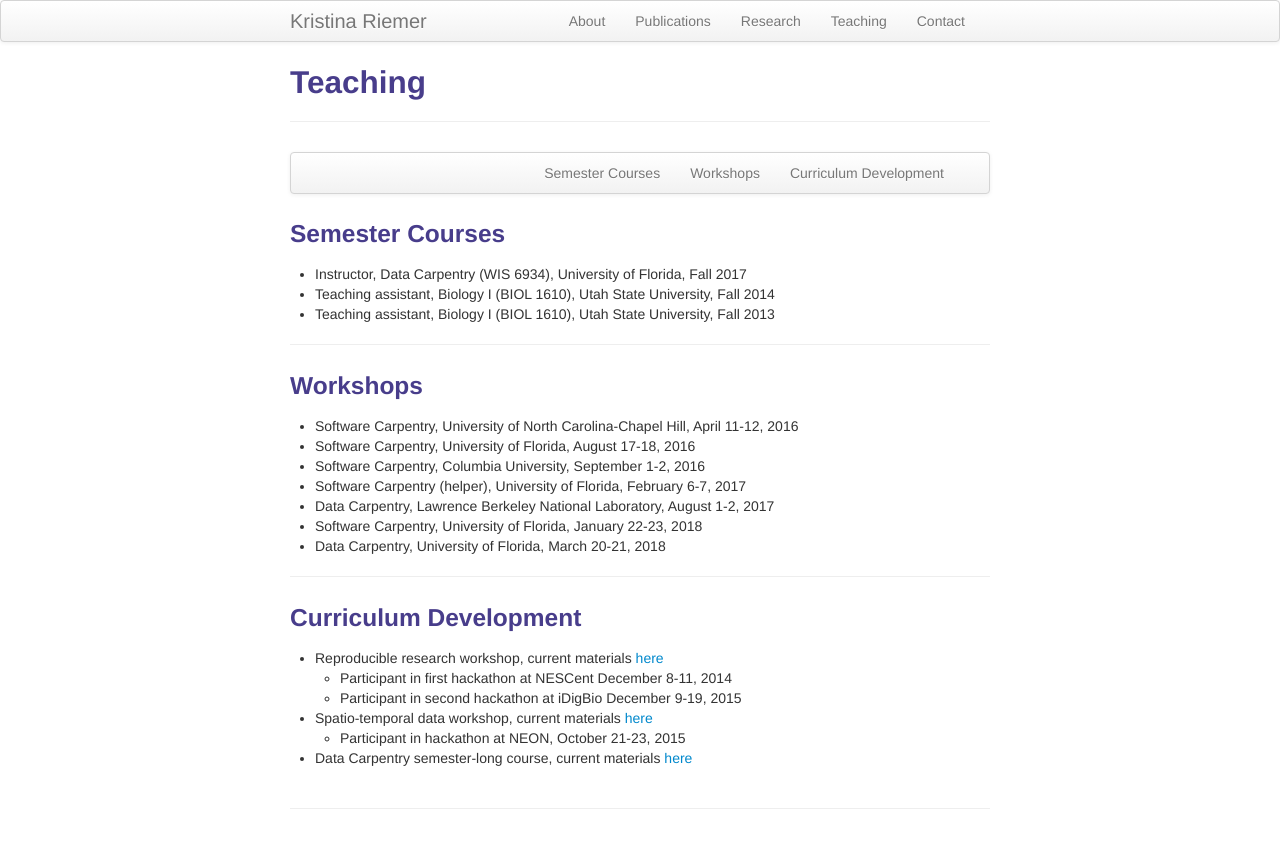
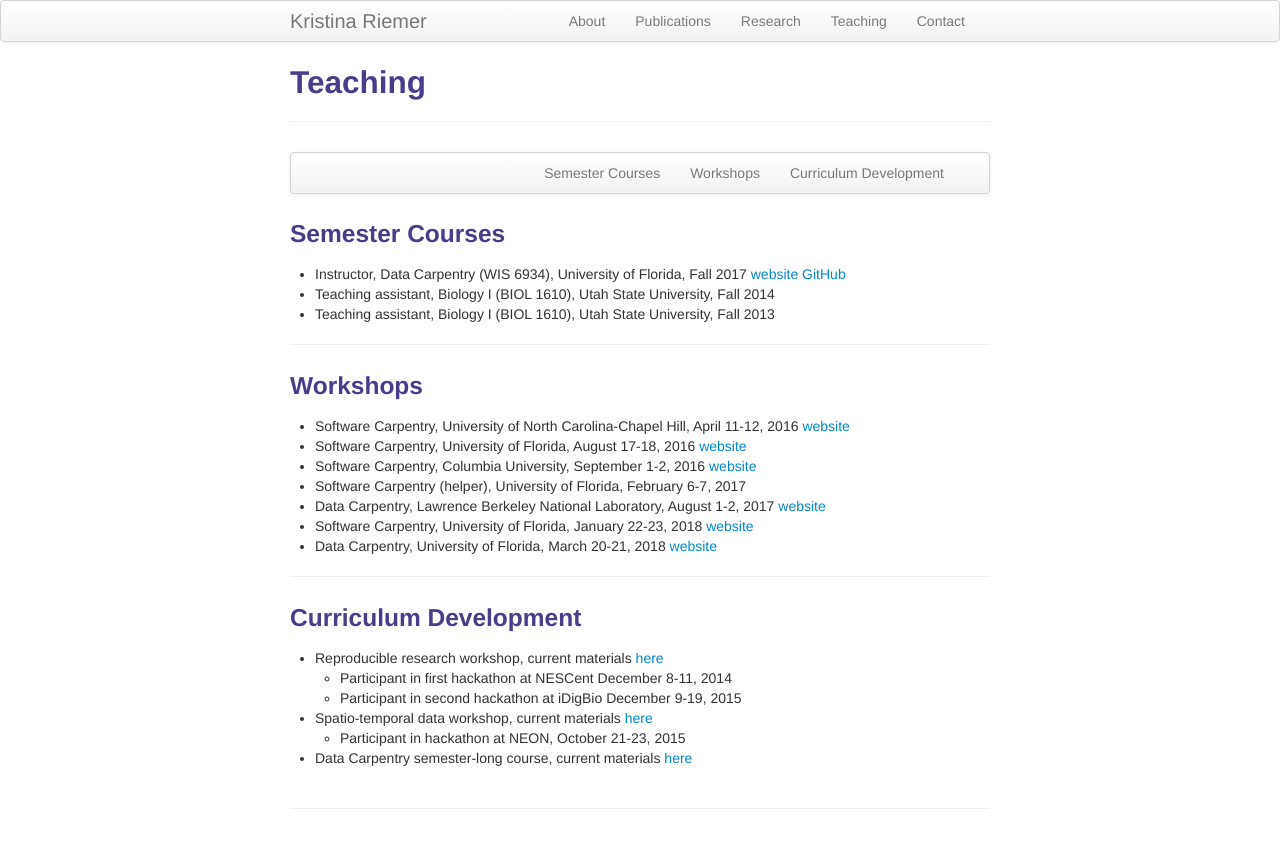
Before and after one commit to KristinaRiemer/KristinaRiemer.github.io, a Jekyll site: the page built from pages/teaching.md, in a window 1280 px wide. Shown: the top 848 px of the page. Built offline with Jekyll 4.4.1, drawn with Linux system fonts in a browser that asks for light colours.

Commit message:
Add bunch of website links to pubs and teaching pages

```diff
--- a/pages/teaching.md
+++ b/pages/teaching.md
@@ -17,7 +17,7 @@ description: Kristina Riemer's teaching experiences
 
 ### <a name="semester"></a>Semester Courses
 
-- Instructor, Data Carpentry (WIS 6934), University of Florida, Fall 2017
+- Instructor, Data Carpentry (WIS 6934), University of Florida, Fall 2017 [website](http://www.datacarpentry.org/semester-biology/) [GitHub](https://github.com/datacarpentry/semester-biology)
 - Teaching assistant, Biology I (BIOL 1610), Utah State University, Fall 2014
 - Teaching assistant, Biology I (BIOL 1610), Utah State University, Fall 2013
 
@@ -25,13 +25,13 @@ description: Kristina Riemer's teaching experiences
 
 ### <a name="workshop"></a>Workshops
 
-- Software Carpentry, University of North Carolina-Chapel Hill, April 11-12, 2016
-- Software Carpentry, University of Florida, August 17-18, 2016
-- Software Carpentry, Columbia University, September 1-2, 2016
+- Software Carpentry, University of North Carolina-Chapel Hill, April 11-12, 2016 [website](http://kcranston.github.io/2016-04-11-UNC/)
+- Software Carpentry, University of Florida, August 17-18, 2016 [website](https://acislab.github.io/2016-08-17-UF-Informatics-Institute/)
+- Software Carpentry, Columbia University, September 1-2, 2016 [website](https://columbia-swc.github.io/2016-09-01-cu-r/)
 - Software Carpentry (helper), University of Florida, February 6-7, 2017
-- Data Carpentry, Lawrence Berkeley National Laboratory, August 1-2, 2017
-- Software Carpentry, University of Florida, January 22-23, 2018
-- Data Carpentry, University of Florida, March 20-21, 2018
+- Data Carpentry, Lawrence Berkeley National Laboratory, August 1-2, 2017 [website](https://kristinariemer.github.io/2017-08-01-berkeleylab/)
+- Software Carpentry, University of Florida, January 22-23, 2018 [website](https://uf-carpentry.github.io/2018-01-22-UFII/)
+- Data Carpentry, University of Florida, March 20-21, 2018 [website](https://uf-carpentry.github.io/2018-03-20-UFDataSymposium/)
 
 ---
 
```
Also changed, not shown: pages/pubs.md (+4 -4 lines).
